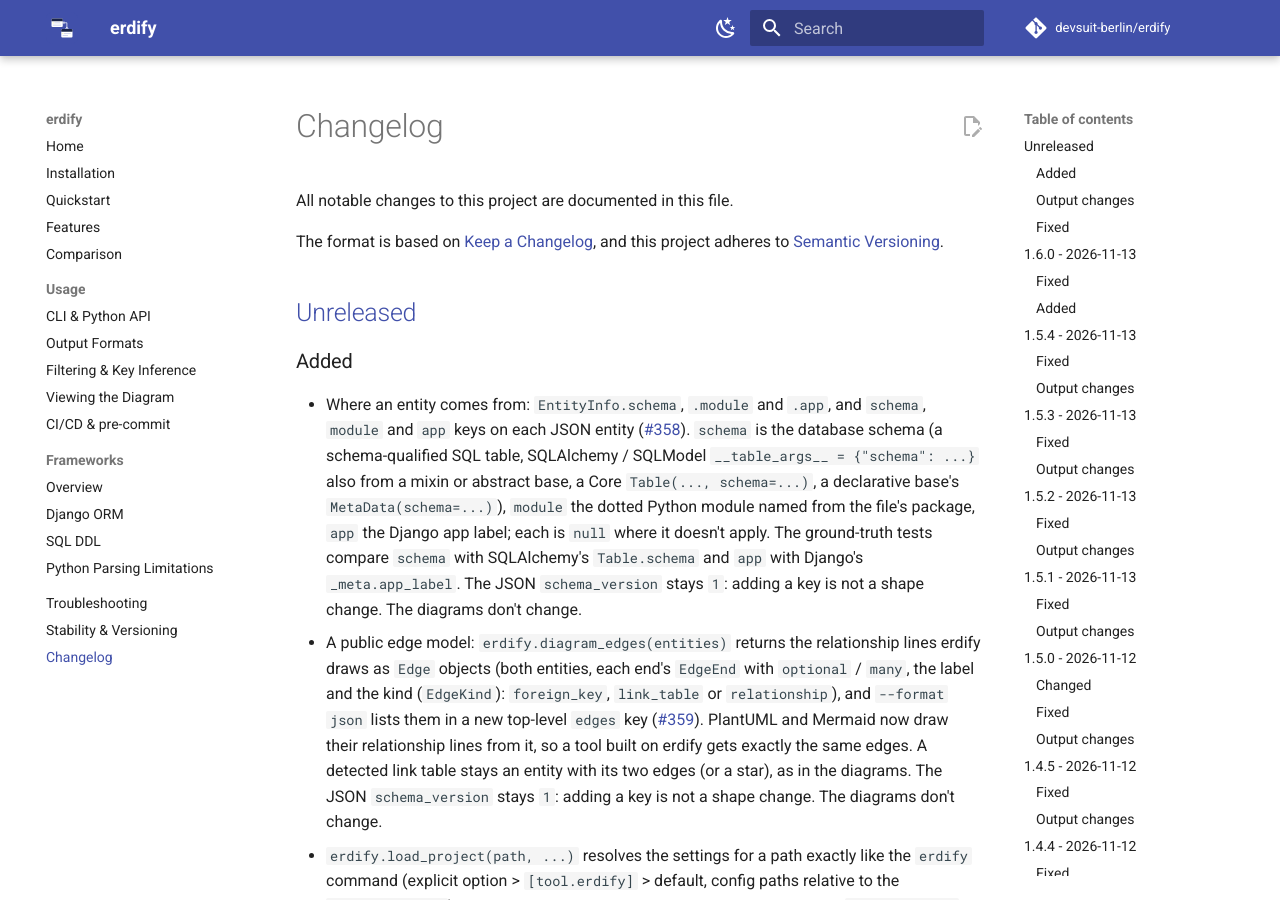
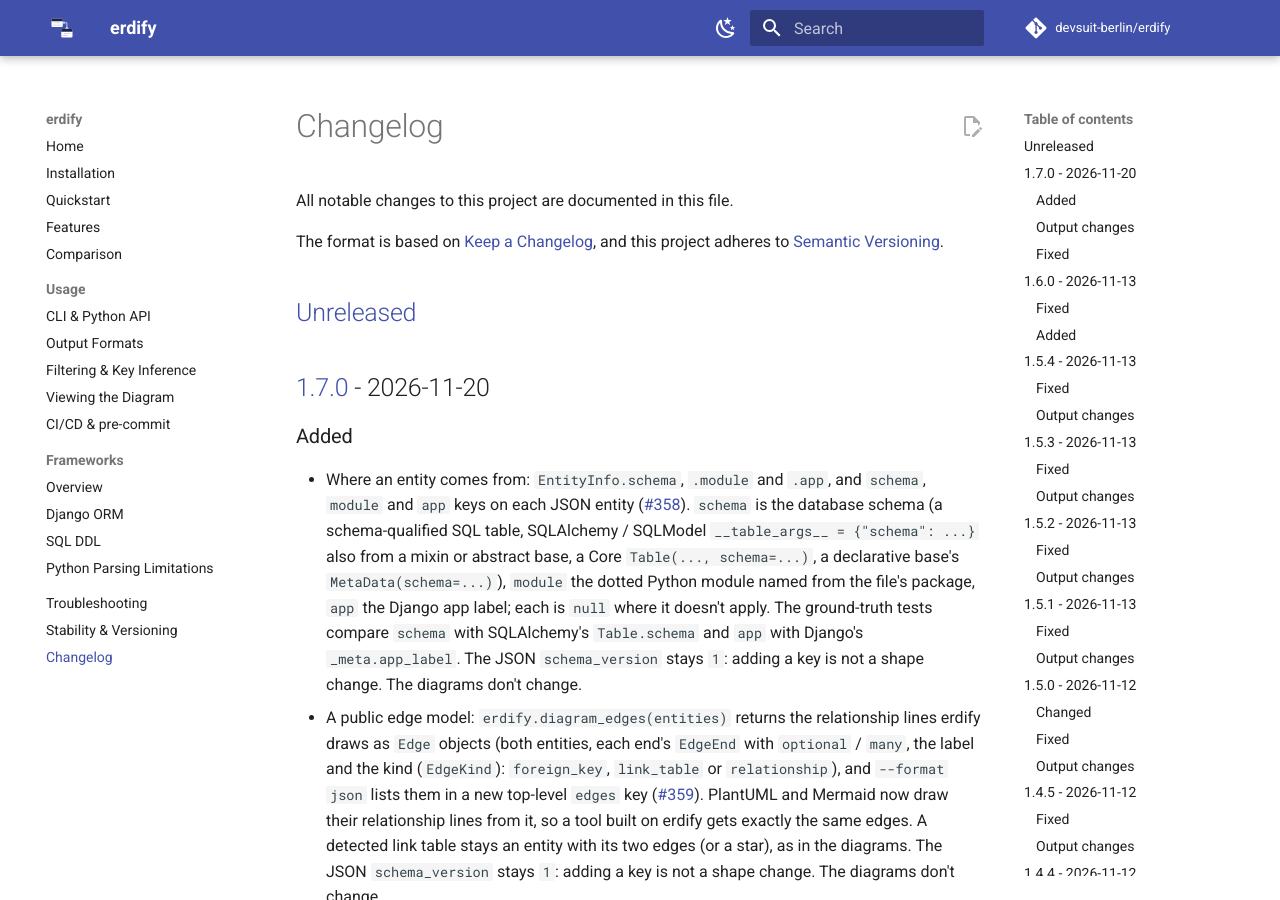
Before and after one commit to devsuit-berlin/erdify, an MkDocs documentation site: the page built from docs/changelog.md, in a window 1280 px wide and 900 px high. Built offline with MkDocs 1.6.1 and Material for MkDocs 9.7.7, drawn with Linux system fonts in a browser that asks for light colours; comment, search, counter and statistics services are not loaded.

Commit message:
chore: release 1.7.0

```diff
--- a/.pre-commit-hooks.yaml
+++ b/.pre-commit-hooks.yaml
@@ -2,7 +2,7 @@
 #
 #   repos:
 #     - repo: https://github.com/devsuit-berlin/erdify
-#       rev: v1.6.0
+#       rev: v1.7.0
 #       hooks:
 #         - id: erdify
 #           args: [./src/database, -o, docs/erd.puml]
--- a/CHANGELOG.md
+++ b/CHANGELOG.md
@@ -6,6 +6,8 @@ The format is based on [Keep a Changelog](https://keepachangelog.com/en/1.1.0/),
 and this project adheres to [Semantic Versioning](https://semver.org/spec/v2.0.0.html).
 
 ## [Unreleased]
+
+## [1.7.0] - 2026-11-20
 
 ### Added
 
@@ -1488,7 +1490,8 @@ open-source maintenance.
 
 - Initial release: generate PlantUML ERD diagrams from SQLModel models via AST.
 
-[Unreleased]: https://github.com/devsuit-berlin/erdify/compare/v1.6.0...HEAD
+[Unreleased]: https://github.com/devsuit-berlin/erdify/compare/v1.7.0...HEAD
+[1.7.0]: https://github.com/devsuit-berlin/erdify/compare/v1.6.0...v1.7.0
 [1.6.0]: https://github.com/devsuit-berlin/erdify/compare/v1.5.4...v1.6.0
 [1.5.4]: https://github.com/devsuit-berlin/erdify/compare/v1.5.3...v1.5.4
 [1.5.3]: https://github.com/devsuit-berlin/erdify/compare/v1.5.2...v1.5.3
--- a/pyproject.toml
+++ b/pyproject.toml
@@ -1,6 +1,6 @@
 [project]
 name = "erdify"
-version = "1.6.0"
+version = "1.7.0"
 description = "A zero-dependency ERD generator for your Python models — pure AST, no database required."
 readme = "README.md"
 license = "MIT"
```
Also changed, not shown: docs/usage/ci.md (+1 -1 lines), 1 other file.
